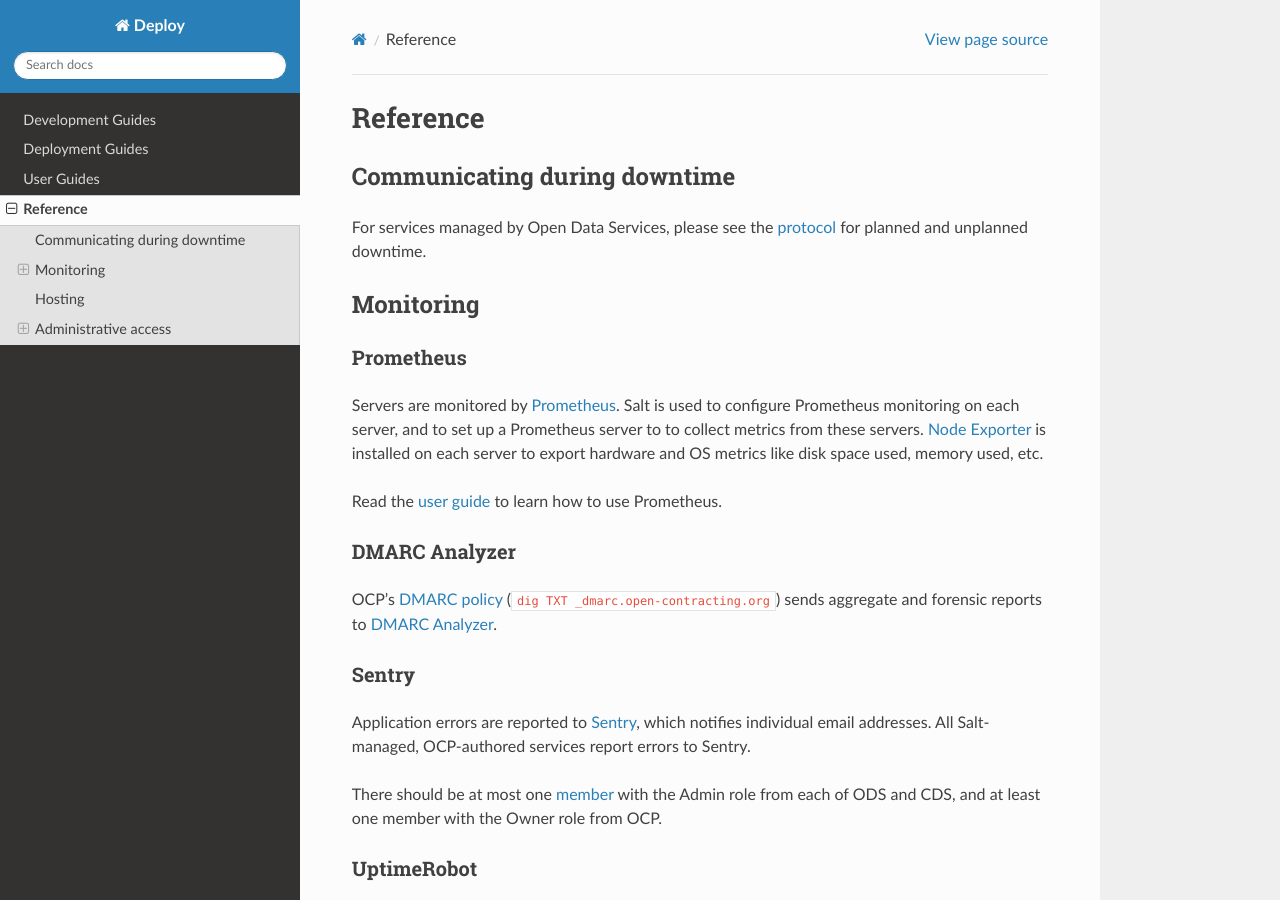
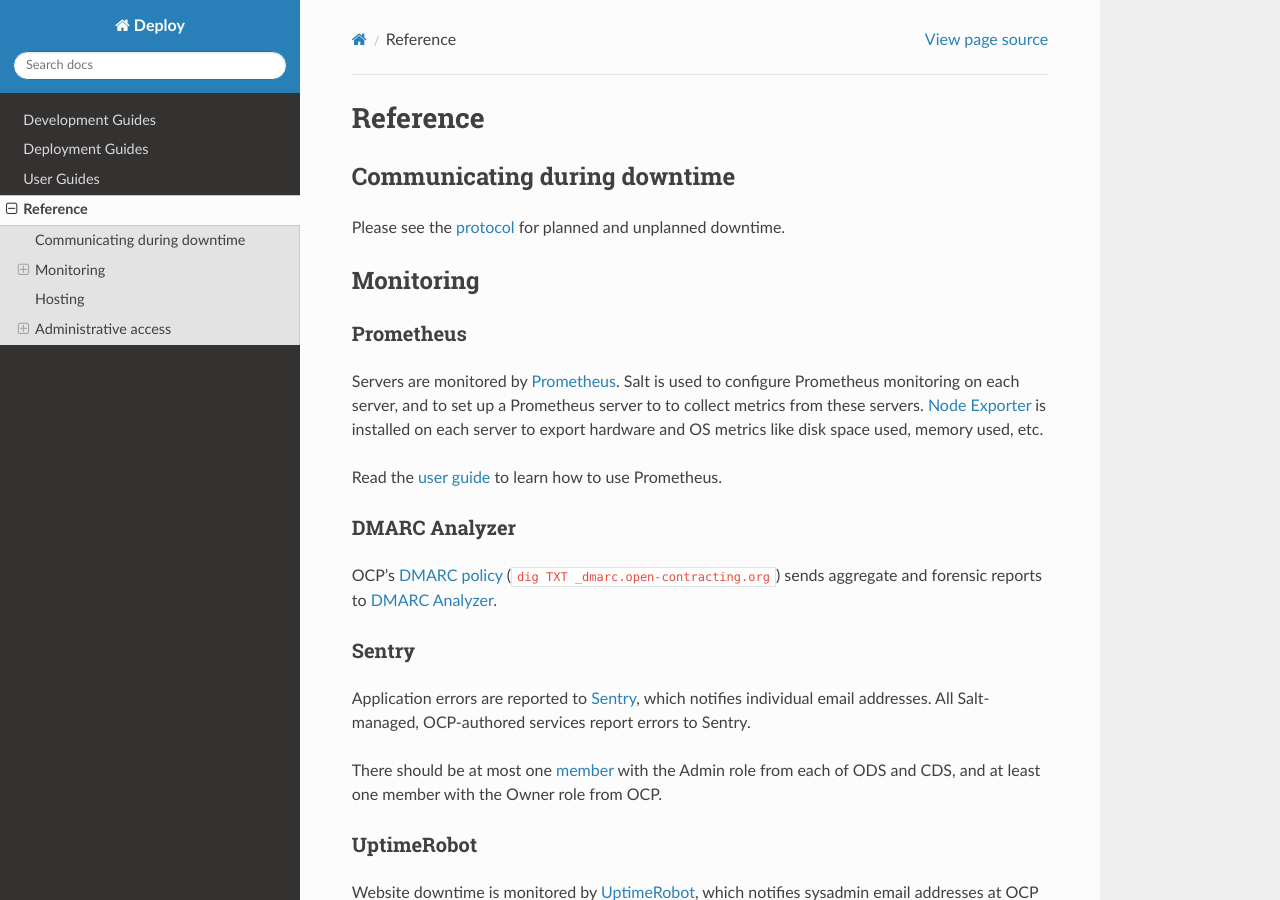
Before and after one commit to open-contracting/deploy, a Sphinx documentation site: the page built from docs/reference/index.rst, in a window 1280 px wide and 900 px high. Built offline with Sphinx 7.4.7 and the Read the Docs theme 2.0.0, drawn with Linux system fonts in a browser that asks for light colours.

Commit message:
Change preamble to downtime protocol

```diff
--- a/docs/reference/index.rst
+++ b/docs/reference/index.rst
@@ -4,7 +4,7 @@ Reference
 Communicating during downtime
 -----------------------------
 
-For services managed by Open Data Services, please see the `protocol <https://docs.google.com/document/d/1qAoh2scU5ZMGC_WYFjjNNJU-34NzYaC4V2xjmb2G75k/edit>`__ for planned and unplanned downtime.
+Please see the `protocol <https://docs.google.com/document/d/1qAoh2scU5ZMGC_WYFjjNNJU-34NzYaC4V2xjmb2G75k/edit>`__ for planned and unplanned downtime.
 
 Monitoring
 ----------
```
